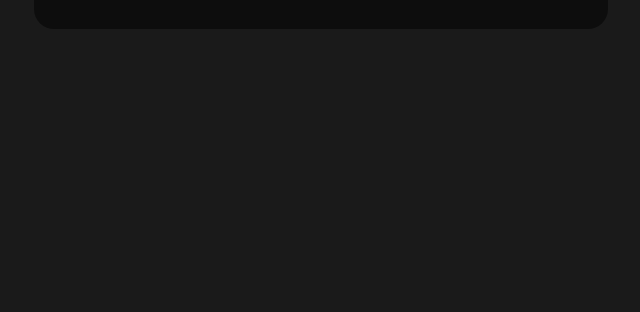
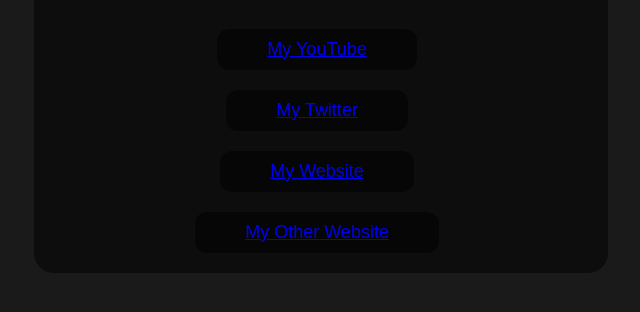
Before and after one commit to Quntem/AllInOneLink, a website: page src/useraiolpage.html in a window 1280 px wide. Shown: the part 102-414 px from the top of the page, without its empty margins (319-959 px from the left). Drawn offline with nearby package versions, Linux system fonts and the light colour scheme.

Commit message:
updated ui for useraiolpage

```diff
--- a/src/useraiolpage.css
+++ b/src/useraiolpage.css
@@ -22,3 +22,17 @@
     padding-left: 30px;
     padding-right: 3%;
 }
+
+.link-card {
+    background-color: rgba(0, 0, 0, 0.5);
+    border: none;
+    padding-top: 10px;
+    padding-bottom: 10px;
+    padding-right: 50px;
+    padding-left: 50px;
+    font-size: large;
+    margin-top: 10px;
+    margin-bottom: 10px;
+    border-radius: 12px;
+    color: white;
+}
--- a/src/useraiolpage.html
+++ b/src/useraiolpage.html
@@ -24,9 +24,42 @@
     </head>
 
     <body>
+        <!-- User Card -->
         <div class="user-card">
+
+            <!-- Header -->
             <h1>Username's Card</h1>
 
+            <!-- Buttons (Link Cards) -->
+            <button class="link-card">
+                <a href="https://www.youtube.com" target="_blank">
+                    My YouTube
+                </a>
+            </button>
+
+            <br>
+
+            <button class="link-card">
+                <a href="https://www.twitter.com" target="_blank">
+                    My Twitter
+                </a>
+            </button>
+
+            <br>
+
+            <button class="link-card">
+                <a href="https://www.quntem.co.uk" target="_blank">
+                    My Website
+                </a>
+            </button>
+
+            <br>
+
+            <button class="link-card">
+                <a href="https://www.creator.quntem.co.uk" target="_blank">
+                    My Other Website
+                </a>
+            </button>
         </div>
     </body>
 </html>
```
